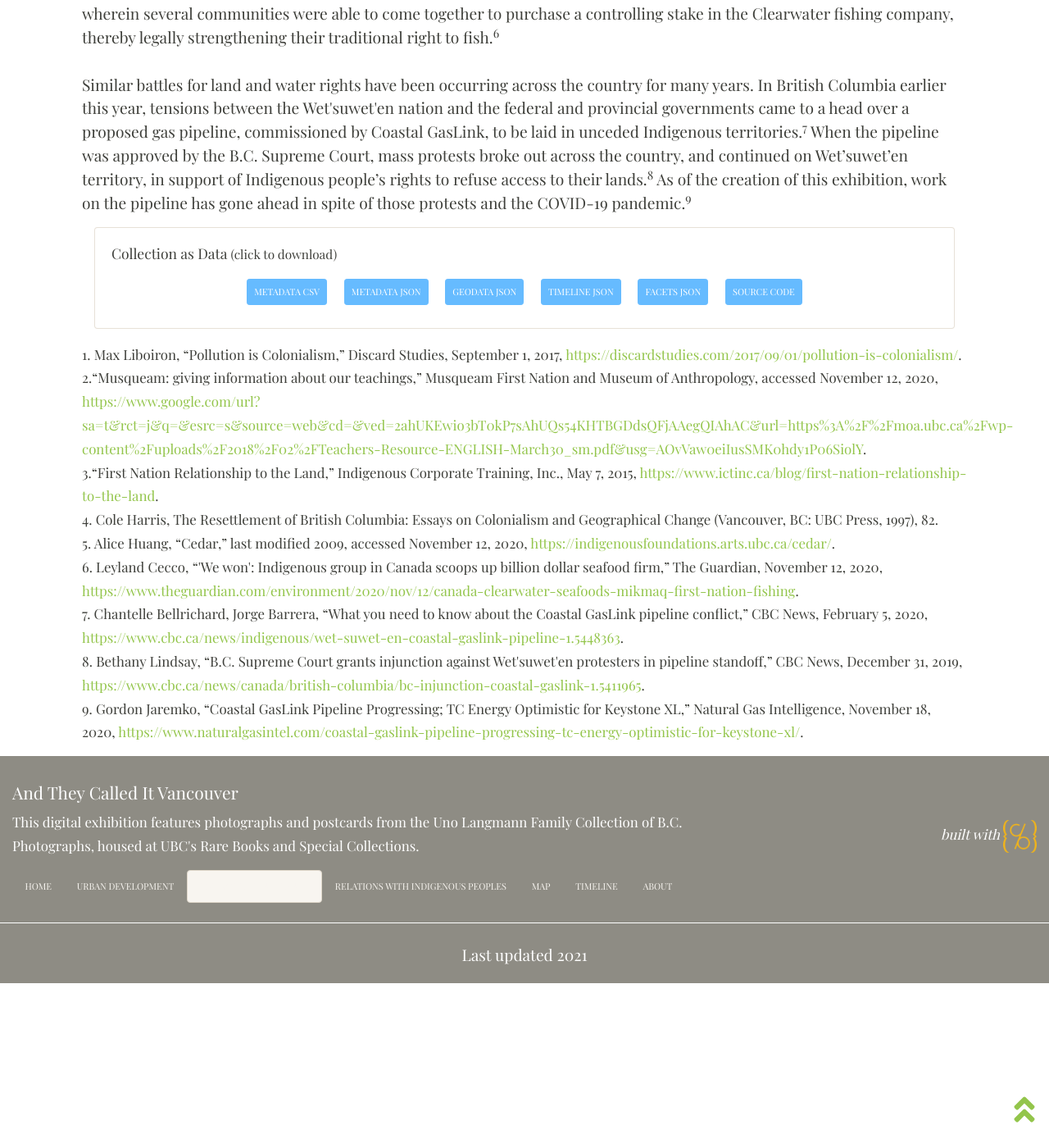
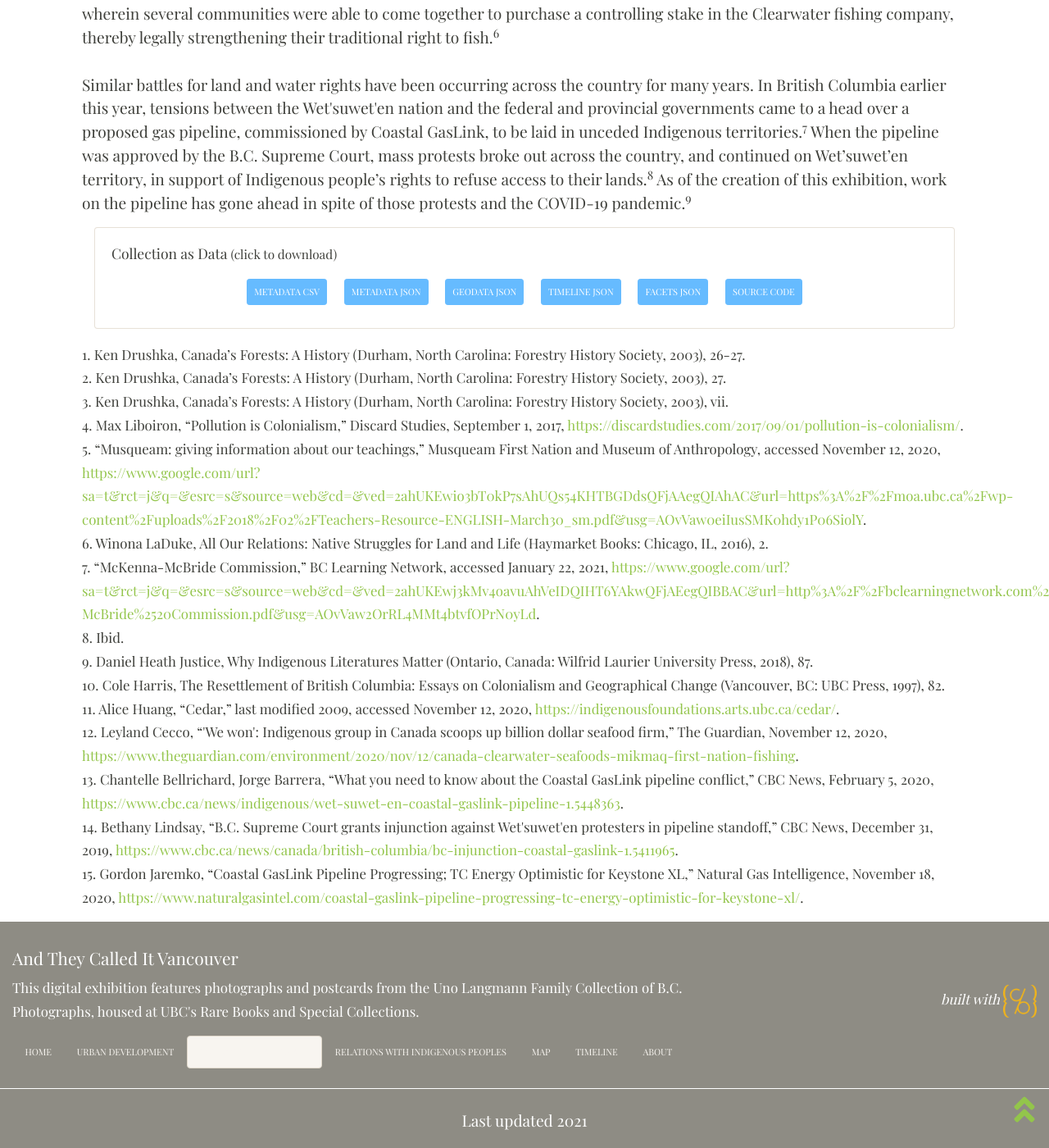
Before and after one commit to ashlynnprasad/langmann-2021, a Jekyll site: the page built from pages/environmentalimpact.md, in a window 1280 px wide and 1400 px high, scrolled down 6414 px. Shown: the whole window at 82% size. Built offline with Jekyll 4.4.1, drawn with Linux system fonts in a browser that asks for light colours; nearby versions of some CDN libraries; before the commit the page ends 7613 px from its top, so only the background shows below that.

Commit message:
updated footnotes after claire's edits

```diff
--- a/pages/environmentalimpact.md
+++ b/pages/environmentalimpact.md
@@ -130,12 +130,19 @@ permalink: /environmentalimpact.html
 
   </div>
 
-<small> 1. Max Liboiron, “Pollution is Colonialism,” Discard Studies, September 1, 2017, <a href="https://discardstudies.com/2017/09/01/pollution-is-colonialism/">https://discardstudies.com/2017/09/01/pollution-is-colonialism/</a>.<br>
-  2.“Musqueam: giving information about our teachings,” Musqueam First Nation and Museum of Anthropology, accessed November 12, 2020, <a href="https://www.google.com/url?sa=t&rct=j&q=&esrc=s&source=web&cd=&ved=2ahUKEwio3bT0kP7sAhUQs54KHTBGDdsQFjAAegQIAhAC&url=https%3A%2F%2Fmoa.ubc.ca%2Fwp-content%2Fuploads%2F2018%2F02%2FTeachers-Resource-ENGLISH-March30_sm.pdf&usg=AOvVaw0eiIusSMK0hdy1P06SiolY">https://www.google.com/url?sa=t&rct=j&q=&esrc=s&source=web&cd=&ved=2ahUKEwio3bT0kP7sAhUQs54KHTBGDdsQFjAAegQIAhAC&url=https%3A%2F%2Fmoa.ubc.ca%2Fwp-content%2Fuploads%2F2018%2F02%2FTeachers-Resource-ENGLISH-March30_sm.pdf&usg=AOvVaw0eiIusSMK0hdy1P06SiolY</a>.<br>
-  3.“First Nation Relationship to the Land,” Indigenous Corporate Training, Inc., May 7, 2015, <a href="https://www.ictinc.ca/blog/first-nation-relationship-to-the-land">https://www.ictinc.ca/blog/first-nation-relationship-to-the-land</a>.<br>
-  4. Cole Harris, The Resettlement of British Columbia: Essays on Colonialism and Geographical Change (Vancouver, BC: UBC Press, 1997), 82.<br>
-  5. Alice Huang, “Cedar,” last modified 2009, accessed November 12, 2020, <a href="https://indigenousfoundations.arts.ubc.ca/cedar/">https://indigenousfoundations.arts.ubc.ca/cedar/</a>.<br>
-  6. Leyland Cecco, “'We won': Indigenous group in Canada scoops up billion dollar seafood firm,” The Guardian, November 12, 2020, <a href="https://www.theguardian.com/environment/2020/nov/12/canada-clearwater-seafoods-mikmaq-first-nation-fishing">https://www.theguardian.com/environment/2020/nov/12/canada-clearwater-seafoods-mikmaq-first-nation-fishing</a>.<br>
-  7. Chantelle Bellrichard, Jorge Barrera, “What you need to know about the Coastal GasLink pipeline conflict,” CBC News, February 5, 2020, <a href="https://www.cbc.ca/news/indigenous/wet-suwet-en-coastal-gaslink-pipeline-1.5448363">https://www.cbc.ca/news/indigenous/wet-suwet-en-coastal-gaslink-pipeline-1.5448363</a>.<br>
-  8. Bethany Lindsay, “B.C. Supreme Court grants injunction against Wet'suwet'en protesters in pipeline standoff,” CBC News, December 31, 2019, <a href="https://www.cbc.ca/news/canada/british-columbia/bc-injunction-coastal-gaslink-1.5411965">https://www.cbc.ca/news/canada/british-columbia/bc-injunction-coastal-gaslink-1.5411965</a>.<br>
-  9. Gordon Jaremko, “Coastal GasLink Pipeline Progressing; TC Energy Optimistic for Keystone XL,” Natural Gas Intelligence, November 18, 2020, <a href="https://www.naturalgasintel.com/coastal-gaslink-pipeline-progressing-tc-energy-optimistic-for-keystone-xl/">https://www.naturalgasintel.com/coastal-gaslink-pipeline-progressing-tc-energy-optimistic-for-keystone-xl/</a>.<br></small>
+<small>1. Ken Drushka, Canada’s Forests: A History (Durham, North Carolina: Forestry History Society, 2003), 26-27.<br>
+  2. Ken Drushka, Canada’s Forests: A History (Durham, North Carolina: Forestry History Society, 2003), 27.<br>
+  3. Ken Drushka, Canada’s Forests: A History (Durham, North Carolina: Forestry History Society, 2003), vii.<br>
+  4. Max Liboiron, “Pollution is Colonialism,” Discard Studies, September 1, 2017, <a href="https://discardstudies.com/2017/09/01/pollution-is-colonialism/">https://discardstudies.com/2017/09/01/pollution-is-colonialism/</a>.<br>
+  5. “Musqueam: giving information about our teachings,” Musqueam First Nation and Museum of Anthropology, accessed November 12, 2020, <a href="https://www.google.com/url?sa=t&rct=j&q=&esrc=s&source=web&cd=&ved=2ahUKEwio3bT0kP7sAhUQs54KHTBGDdsQFjAAegQIAhAC&url=https%3A%2F%2Fmoa.ubc.ca%2Fwp-content%2Fuploads%2F2018%2F02%2FTeachers-Resource-ENGLISH-March30_sm.pdf&usg=AOvVaw0eiIusSMK0hdy1P06SiolY">https://www.google.com/url?sa=t&rct=j&q=&esrc=s&source=web&cd=&ved=2ahUKEwio3bT0kP7sAhUQs54KHTBGDdsQFjAAegQIAhAC&url=https%3A%2F%2Fmoa.ubc.ca%2Fwp-content%2Fuploads%2F2018%2F02%2FTeachers-Resource-ENGLISH-March30_sm.pdf&usg=AOvVaw0eiIusSMK0hdy1P06SiolY</a>.<br>
+  6.	Winona LaDuke, All Our Relations: Native Struggles for Land and Life (Haymarket Books: Chicago, IL, 2016), 2.<br>
+  7.	“McKenna-McBride Commission,” BC Learning Network, accessed January 22, 2021, <a href="https://www.google.com/url?sa=t&rct=j&q=&esrc=s&source=web&cd=&ved=2ahUKEwj3kMv4oavuAhVeIDQIHT6YAkwQFjAEegQIBBAC&url=http%3A%2F%2Fbclearningnetwork.com%2FLOR%2Fmedia%2Ffns12%2Fpdf%2FModule2%2F2.4%2520A1%2520McKenna-McBride%2520Commission.pdf&usg=AOvVaw2OrRL4MMt4btvfOPrN0yLd">
+https://www.google.com/url?sa=t&rct=j&q=&esrc=s&source=web&cd=&ved=2ahUKEwj3kMv4oavuAhVeIDQIHT6YAkwQFjAEegQIBBAC&url=http%3A%2F%2Fbclearningnetwork.com%2FLOR%2Fmedia%2Ffns12%2Fpdf%2FModule2%2F2.4%2520A1%2520McKenna-McBride%2520Commission.pdf&usg=AOvVaw2OrRL4MMt4btvfOPrN0yLd</a>.<br>
+  8.	Ibid.<br>
+  9.	Daniel Heath Justice, Why Indigenous Literatures Matter (Ontario, Canada: Wilfrid Laurier University Press, 2018), 87.<br>
+  10. Cole Harris, The Resettlement of British Columbia: Essays on Colonialism and Geographical Change (Vancouver, BC: UBC Press, 1997), 82.<br>
+  11. Alice Huang, “Cedar,” last modified 2009, accessed November 12, 2020, <a href="https://indigenousfoundations.arts.ubc.ca/cedar/">https://indigenousfoundations.arts.ubc.ca/cedar/</a>.<br>
+  12. Leyland Cecco, “'We won': Indigenous group in Canada scoops up billion dollar seafood firm,” The Guardian, November 12, 2020, <a href="https://www.theguardian.com/environment/2020/nov/12/canada-clearwater-seafoods-mikmaq-first-nation-fishing">https://www.theguardian.com/environment/2020/nov/12/canada-clearwater-seafoods-mikmaq-first-nation-fishing</a>.<br>
+  13. Chantelle Bellrichard, Jorge Barrera, “What you need to know about the Coastal GasLink pipeline conflict,” CBC News, February 5, 2020, <a href="https://www.cbc.ca/news/indigenous/wet-suwet-en-coastal-gaslink-pipeline-1.5448363">https://www.cbc.ca/news/indigenous/wet-suwet-en-coastal-gaslink-pipeline-1.5448363</a>.<br>
+  14. Bethany Lindsay, “B.C. Supreme Court grants injunction against Wet'suwet'en protesters in pipeline standoff,” CBC News, December 31, 2019, <a href="https://www.cbc.ca/news/canada/british-columbia/bc-injunction-coastal-gaslink-1.5411965">https://www.cbc.ca/news/canada/british-columbia/bc-injunction-coastal-gaslink-1.5411965</a>.<br>
+  15. Gordon Jaremko, “Coastal GasLink Pipeline Progressing; TC Energy Optimistic for Keystone XL,” Natural Gas Intelligence, November 18, 2020, <a href="https://www.naturalgasintel.com/coastal-gaslink-pipeline-progressing-tc-energy-optimistic-for-keystone-xl/">https://www.naturalgasintel.com/coastal-gaslink-pipeline-progressing-tc-energy-optimistic-for-keystone-xl/</a>.<br></small>
```
